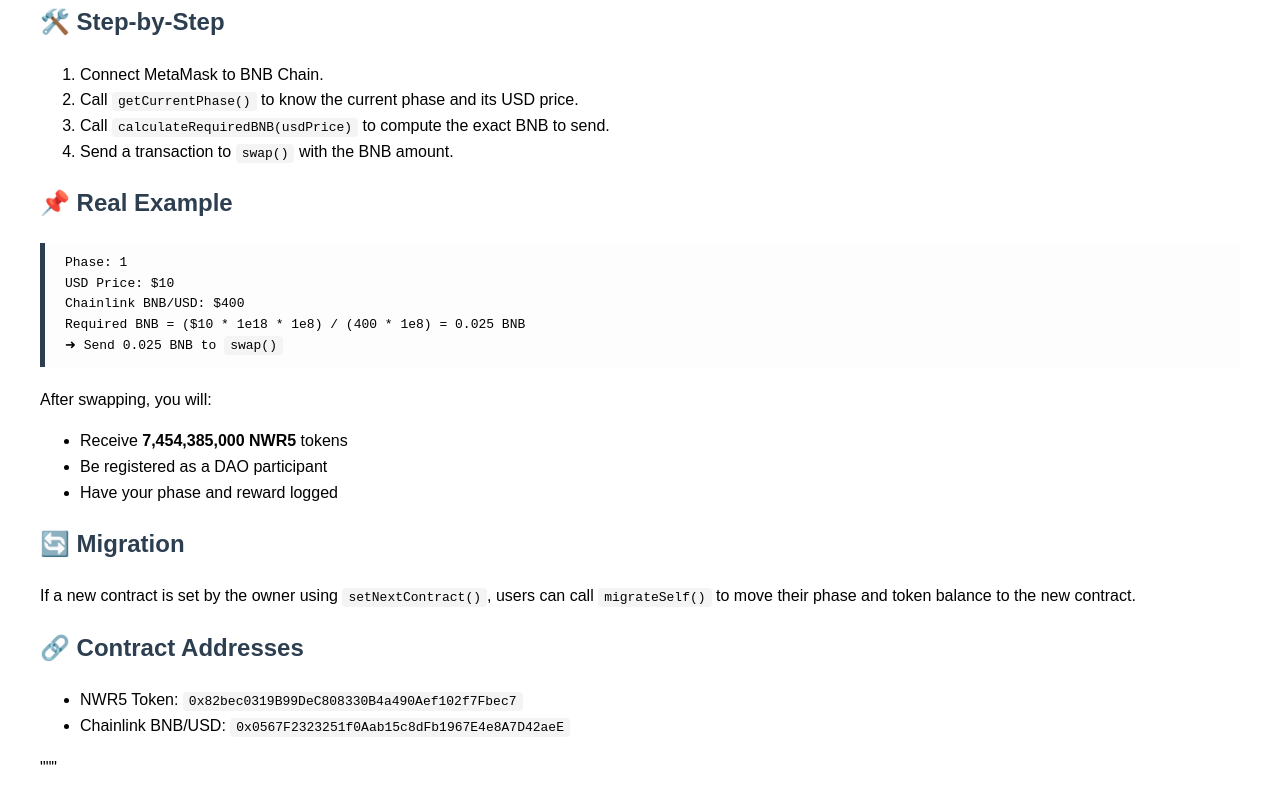
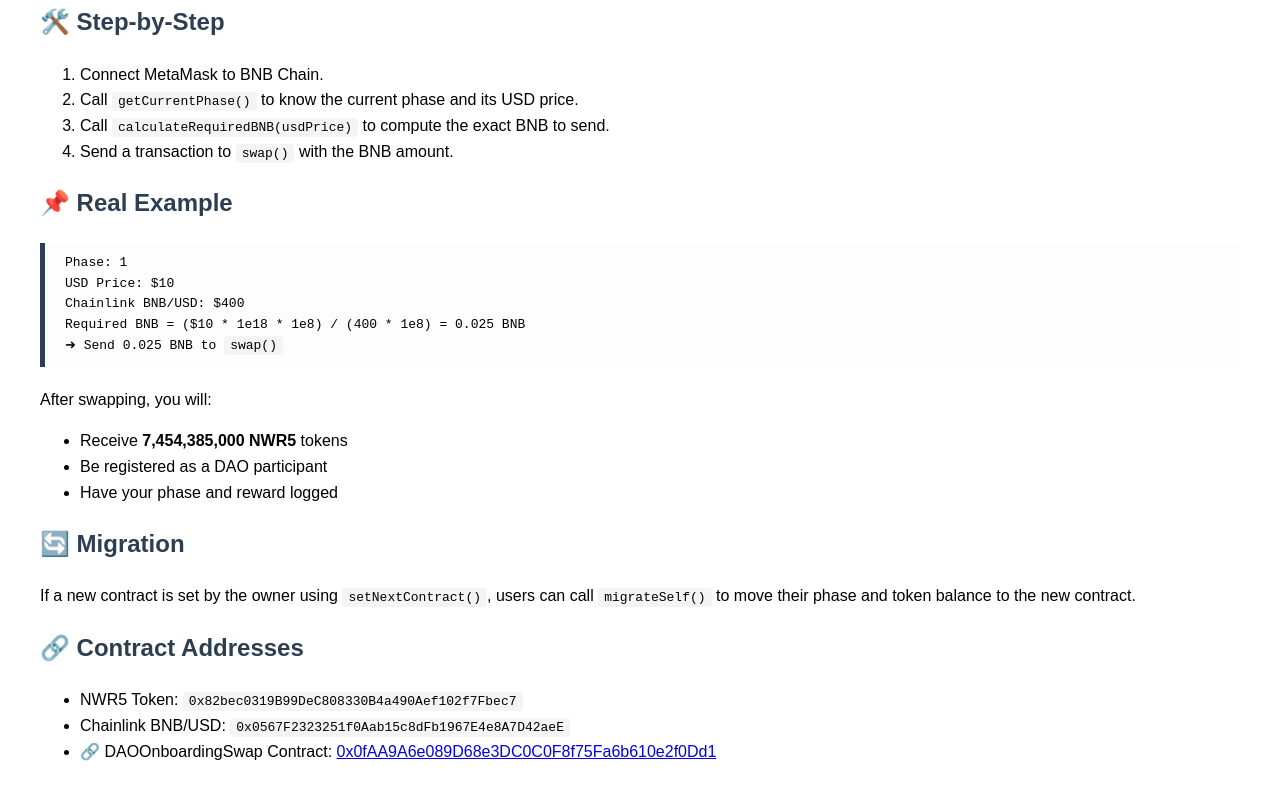
Before and after one commit to noorelahmanifestofinal/DAOONBOARD100K, a plain HTML site: page index.html in a window 1280 px wide. Shown: the part 771-1574 px from the top of the page. Drawn offline with Linux system fonts and the light colour scheme.

Commit message:
Update index.html
Add contract wit link clickable

```diff
--- a/index.html
+++ b/index.html
@@ -98,8 +98,12 @@
 <ul>
     <li>NWR5 Token: <code>0x82bec0319B99DeC808330B4a490Aef102f7Fbec7</code></li>
     <li>Chainlink BNB/USD: <code>0x0567F2323251f0Aab15c8dFb1967E4e8A7D42aeE</code></li>
+    <li>🔗 DAOOnboardingSwap Contract:
+        <a href="https://bscscan.com/address/0x0fAA9A6e089D68e3DC0C0F8f75Fa6b610e2f0Dd1#writeContract" target="_blank">
+            0x0fAA9A6e089D68e3DC0C0F8f75Fa6b610e2f0Dd1
+        </a>
+    </li>
 </ul>
 
 </body>
 </html>
-"""
```
